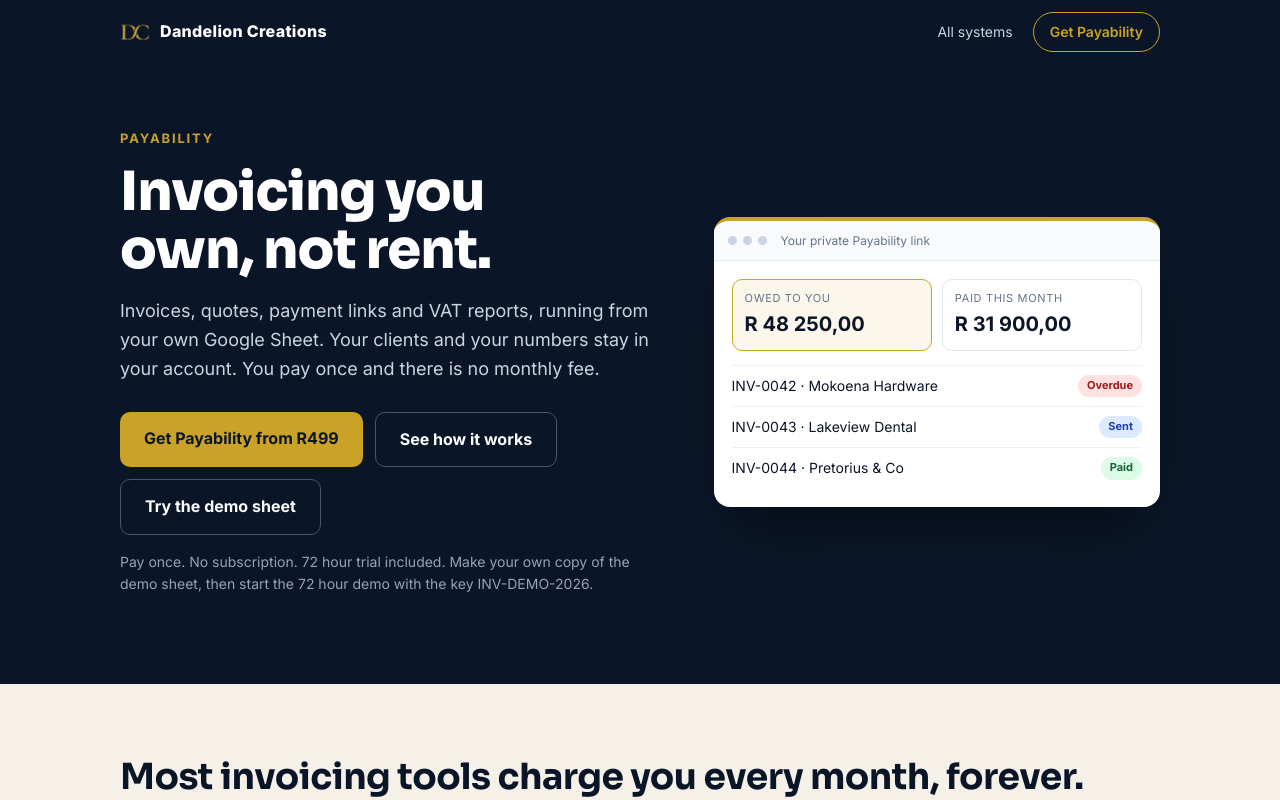
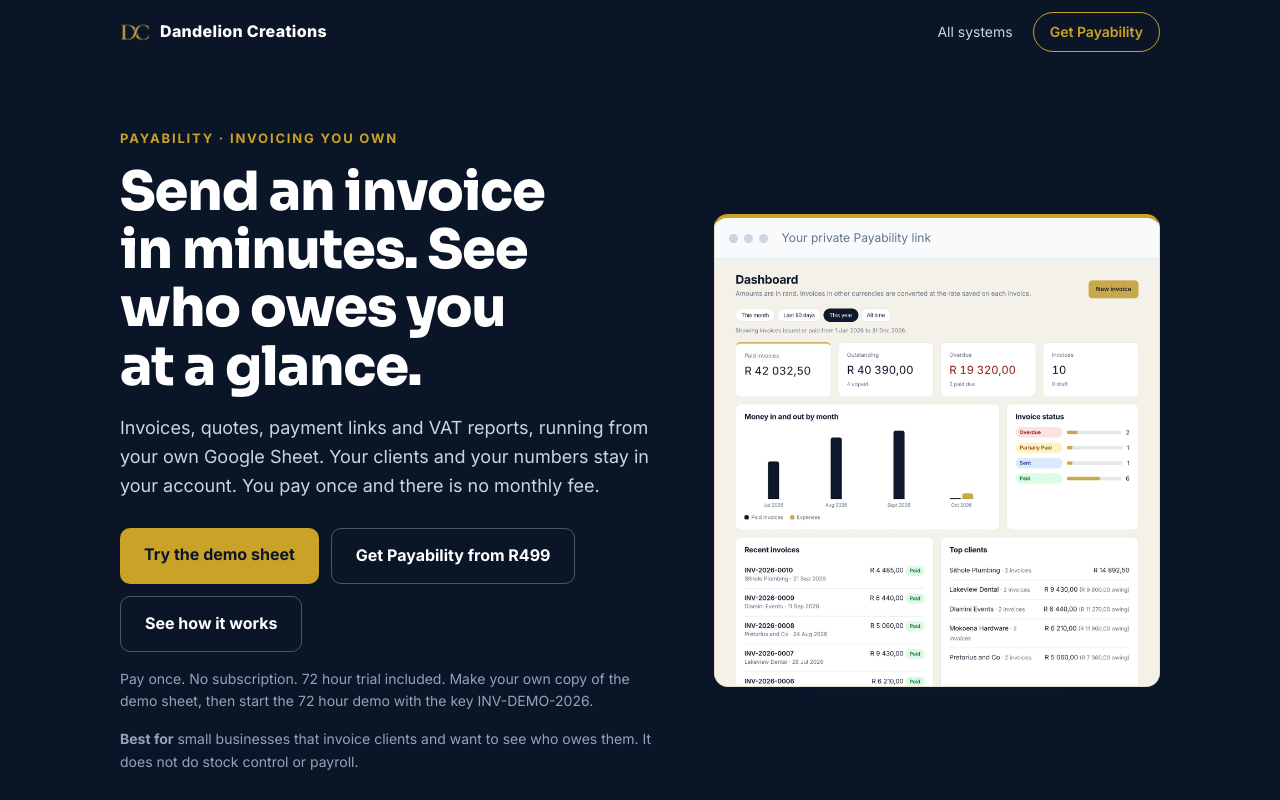
Before and after one commit to DandelionSeedlings/dandelion-va-website, a Next.js app: page /payability in a window 1280 px wide. Shown: the top 800 px of the page. Built offline with nearby package versions, Linux system fonts and the light colour scheme.

Commit message:
website updated

```diff
--- a/src/app/bookability/bookability-html.js
+++ b/src/app/bookability/bookability-html.js
@@ -106,6 +106,7 @@ const html = `
   .bk .price{padding:28px 22px}
   .bk .hero{padding:44px 0 56px}
 }
+.bk .fine{font-size:14px;color:#94A3B8;margin:14px 0 0}
 .bk footer a{color:#CBD5E1;text-decoration:none}
 .bk footer a:hover{color:var(--gold)}
 .bk footer b{font-style:normal}
@@ -125,10 +126,11 @@ const html = `
 <section class="hero"><div class="wrap"><div class="grid">
   <div>
     <span class="eyebrow" style="color:var(--gold)">Owned, not rented</span>
-    <h1>Online booking <span>you own</span></h1>
+    <h1>Clients book themselves. <span>You own the system.</span></h1>
     <p class="lead">Clients pick a time from a link or a QR code. You see every booking in a private app that runs on your own Google Sheet. Pay R499 once. There is no monthly fee.</p>
-    <div class="cta"><a class="btn btn-gold" href="/order?product=bookability">Get Bookability for R499</a><a class="btn btn-ghost" href="#see-it">See it in action</a><a class="btn btn-ghost" href="https://docs.google.com/spreadsheets/d/1uclTbWOiMXhSWSKvvc-mcPd2RfOF-BVuoyZRbsLzStU/copy" target="_blank" rel="noopener noreferrer">Try the demo sheet</a></div>
+    <div class="cta"><a class="btn btn-gold" href="https://docs.google.com/spreadsheets/d/1uclTbWOiMXhSWSKvvc-mcPd2RfOF-BVuoyZRbsLzStU/copy" target="_blank" rel="noopener noreferrer">Try the demo sheet</a><a class="btn btn-ghost" href="/order?product=bookability">Get Bookability for R499</a><a class="btn btn-ghost" href="#see-it">See it in action</a></div>
     <p class="fine">Runs on your own Google account. A 72 hour trial is built in. Make your own copy of the demo sheet to try it first.</p>
+    <p class="fine"><b>Best for</b> one business that takes appointments or consultations by the hour.</p>
   </div>
   <div class="stage">
     <div class="frame"><div class="bar"><i></i><i></i><i></i></div>
@@ -266,6 +268,7 @@ const html = `
     <h2>Own your bookings</h2>
     <p>Pay once. Keep your data. Let clients book while you get on with the work.</p>
     <a class="btn btn-gold" href="/order?product=bookability">Get Bookability for R499</a>
+    <p class="fine" style="margin-top:22px">Also from us: <a href="/connectability" style="color:var(--gold)">Connectability</a> keeps your clients and follow-ups, <a href="/payability" style="color:var(--gold)">Payability</a> sends the invoice.</p>
   </div>
 </section>
 
--- a/src/components/BudgetAbilityPage.jsx
+++ b/src/components/BudgetAbilityPage.jsx
@@ -122,11 +122,12 @@ const BODY = `<header class="top"><div class="wrap">
     <h1>Know where your money goes, in any currency.</h1>
     <p class="lead">Accounts, spending, bills, budgets, savings goals, debt and insurance in one place. It lives in your own Google Sheet and works in rand, dollars, euros or whatever you use.</p>
     <div class="btns">
-      <a class="btn btn-gold" href="/order?product=budgetability">Get BudgetAbility, R499</a>
+      <a class="btn btn-gold" href="https://docs.google.com/spreadsheets/d/1atnNGnuaf90AsrhU1GihAwuDa5rsyOZZSPGS0wfKPZQ/copy" target="_blank" rel="noopener noreferrer">Try the demo sheet</a>
+      <a class="btn btn-line" href="/order?product=budgetability">Get BudgetAbility, R499</a>
       <a class="btn btn-line" href="#see">See the screens</a>
-      <a class="btn btn-line" href="https://docs.google.com/spreadsheets/d/1atnNGnuaf90AsrhU1GihAwuDa5rsyOZZSPGS0wfKPZQ/copy" target="_blank" rel="noopener noreferrer">Try the demo sheet</a>
     </div>
     <p class="fine">One payment. No subscription. 72 hour demo included. Make your own copy of the demo sheet, then start the 72 hour demo with the key BDG-DEMO-2026.</p>
+    <p class="fine"><b>Best for</b> households and individuals who want one clear view of their money. For business invoicing, see Payability.</p>
   </div>
   <div class="mock" aria-hidden="true">
     <div class="bar"><i></i><i></i><i></i><span>Your private BudgetAbility link</span></div>
--- a/src/components/ConnectabilityPage.jsx
+++ b/src/components/ConnectabilityPage.jsx
@@ -109,8 +109,8 @@ const BODY = `<header class="top"><div class="wrap">
 
 <div class="hero"><div class="wrap grid">
   <div>
-    <p class="eyebrow">Connectability</p>
-    <h1>A simple CRM you own, for free.</h1>
+    <p class="eyebrow">Connectability &middot; a free CRM you own</p>
+    <h1>Never lose track of a customer or a follow-up.</h1>
     <p class="lead">Keep every contact, log every conversation and never miss a follow-up. It runs from your own Google Sheet and one private link. Your contacts stay in your account.</p>
     <div class="btns">
       <a class="btn btn-gold" href="/order?product=crm-mini">Get Connectability free</a>
@@ -118,6 +118,7 @@ const BODY = `<header class="top"><div class="wrap">
       <a class="btn btn-line" href="https://docs.google.com/spreadsheets/d/1PZyoOPMV93SSfTOe2MGxbZKqd9aUFffy9iFXBmx1oBQ/copy" target="_blank" rel="noopener noreferrer">Try the demo sheet</a>
     </div>
     <p class="fine">Free. No card needed. No subscription. Make your own copy of the demo sheet and try it before you decide.</p>
+    <p class="fine"><b>Best for</b> keeping contacts and follow-ups in order. It does not do invoicing or bookings.</p>
   </div>
   <div class="mock" aria-hidden="true">
     <div class="bar"><i></i><i></i><i></i><span>Your private Connectability link</span></div>
--- a/src/components/PayabilityPage.jsx
+++ b/src/components/PayabilityPage.jsx
@@ -104,28 +104,18 @@ const BODY = `<header class="top"><div class="wrap">
 
 <div class="hero"><div class="wrap grid">
   <div>
-    <p class="eyebrow">Payability</p>
-    <h1>Invoicing you own, not rent.</h1>
+    <p class="eyebrow">Payability &middot; invoicing you own</p>
+    <h1>Send an invoice in minutes. See who owes you at a glance.</h1>
     <p class="lead">Invoices, quotes, payment links and VAT reports, running from your own Google Sheet. Your clients and your numbers stay in your account. You pay once and there is no monthly fee.</p>
     <div class="btns">
-      <a class="btn btn-gold" href="#buy">Get Payability from R499</a>
+      <a class="btn btn-gold" href="https://docs.google.com/spreadsheets/d/1pthmsdN4cj8lee1B9OsUQyTMqms-p3A8mBr1Dr7lows/copy" target="_blank" rel="noopener noreferrer">Try the demo sheet</a>
+      <a class="btn btn-line" href="#buy">Get Payability from R499</a>
       <a class="btn btn-line" href="#how">See how it works</a>
-      <a class="btn btn-line" href="https://docs.google.com/spreadsheets/d/1pthmsdN4cj8lee1B9OsUQyTMqms-p3A8mBr1Dr7lows/copy" target="_blank" rel="noopener noreferrer">Try the demo sheet</a>
     </div>
     <p class="fine">Pay once. No subscription. 72 hour trial included. Make your own copy of the demo sheet, then start the 72 hour demo with the key INV-DEMO-2026.</p>
+    <p class="fine"><b>Best for</b> small businesses that invoice clients and want to see who owes them. It does not do stock control or payroll.</p>
   </div>
-  <div class="mock" aria-hidden="true">
-    <div class="bar"><i></i><i></i><i></i><span>Your private Payability link</span></div>
-    <div class="body">
-      <div class="stats">
-        <div class="stat gold"><small>Owed to you</small><b>R 48 250,00</b></div>
-        <div class="stat"><small>Paid this month</small><b>R 31 900,00</b></div>
-      </div>
-      <div class="row"><span>INV-0042 &middot; Mokoena Hardware</span><span class="pill p-over">Overdue</span></div>
-      <div class="row"><span>INV-0043 &middot; Lakeview Dental</span><span class="pill p-sent">Sent</span></div>
-      <div class="row"><span>INV-0044 &middot; Pretorius &amp; Co</span><span class="pill p-paid">Paid</span></div>
-    </div>
-  </div>
+  <div class="shotframe"><div class="bar"><i></i><i></i><i></i><span>Your private Payability link</span></div><img src="/images/payability/dashboard.webp" alt="Payability dashboard showing money owed, overdue invoices and paid invoices by month" width="1600" height="1538"></div>
 </div></div>
 
 <section><div class="wrap">
@@ -169,8 +159,7 @@ const BODY = `<header class="top"><div class="wrap">
 
 <section id="see"><div class="wrap">
   <h2>See it in action</h2>
-  <p class="sub">The dashboard, invoice list and debtors report, running from your own Google Sheet.</p>
-  <div class="shotframe"><div class="bar"><i></i><i></i><i></i><span>Your private Payability link</span></div><img src="/images/payability/dashboard.webp" alt="Payability dashboard showing money owed, overdue invoices and paid invoices by month" width="1600" height="1538" loading="lazy"></div>
+  <p class="sub">The invoice list and debtors report, running from your own Google Sheet. On a phone too.</p>
   <div class="shots">
     <div class="shotframe"><img src="/images/payability/invoices.webp" alt="Payability invoice list with paid, sent, partially paid and overdue statuses" width="1600" loading="lazy"></div>
     <div class="shotframe"><img src="/images/payability/aging.webp" alt="Payability debtors aging report showing who owes what and how late" width="1600" loading="lazy"></div>
@@ -181,7 +170,7 @@ const BODY = `<header class="top"><div class="wrap">
 
 <section class="band" id="buy"><div class="wrap">
   <h2>Two ways to get it</h2>
-  <p class="sub" style="margin-bottom:28px">One payment. No monthly fee, no renewal.</p>
+  <p class="sub" style="margin-bottom:28px">One payment. No monthly fee, no renewal. After you order you get your sheet and licence key, make your own copy, enter the key and send your first invoice. Done with you includes a setup call.</p>
   <div class="price">
     <div class="card" style="background:#fff;color:var(--ink);border-color:var(--line)">
       <h3>Do it yourself</h3>
@@ -215,6 +204,7 @@ const BODY = `<header class="top"><div class="wrap">
   <h2>Stop renting your invoicing.</h2>
   <p>Deploy Payability once and send your next invoice from a system you own.</p>
   <a class="btn btn-gold" href="#buy">Get Payability from R499</a>
+  <p class="fine" style="margin-top:22px">Also from us: <a href="/receiptsnap" style="color:var(--gold)">ReceiptSnap</a> for the receipts that go out, <a href="/connectability" style="color:var(--gold)">Connectability</a> for follow-ups.</p>
 </div></section>
 
 <footer><div class="wrap">
--- a/src/components/ReceiptSnapPage.jsx
+++ b/src/components/ReceiptSnapPage.jsx
@@ -122,11 +122,12 @@ const BODY = `<header class="top"><div class="wrap">
     <h1>Snap the receipt. Skip the typing.</h1>
     <p class="lead">Take a photo and ReceiptSnap reads the vendor, date, amount and VAT. The photo goes into your own Google Drive and the details into your own Google Sheet. At month end, export a clean CSV for your bookkeeper.</p>
     <div class="btns">
-      <a class="btn btn-gold" href="/order?product=receiptsnap">Get ReceiptSnap, R299</a>
+      <a class="btn btn-gold" href="https://docs.google.com/spreadsheets/d/15yKsrjjS7S01aJDbBWZHk3ib69a9BEMgZdaprkzt1n4/copy" target="_blank" rel="noopener noreferrer">Try the demo sheet</a>
+      <a class="btn btn-line" href="/order?product=receiptsnap">Get ReceiptSnap, R299</a>
       <a class="btn btn-line" href="#how">See how it works</a>
-      <a class="btn btn-line" href="https://docs.google.com/spreadsheets/d/15yKsrjjS7S01aJDbBWZHk3ib69a9BEMgZdaprkzt1n4/copy" target="_blank" rel="noopener noreferrer">Try the demo sheet</a>
     </div>
     <p class="fine">One payment. No subscription. 72 hour demo included. Make your own copy of the demo sheet, then start the 72 hour demo with the key RSP-DEMO-2026.</p>
+    <p class="fine"><b>Best for</b> owners who keep losing receipts and want them ready for the bookkeeper. It is not an accounting package.</p>
   </div>
   <div class="mock" aria-hidden="true">
     <div class="bar"><i></i><i></i><i></i><span>Your private ReceiptSnap link</span></div>
```
